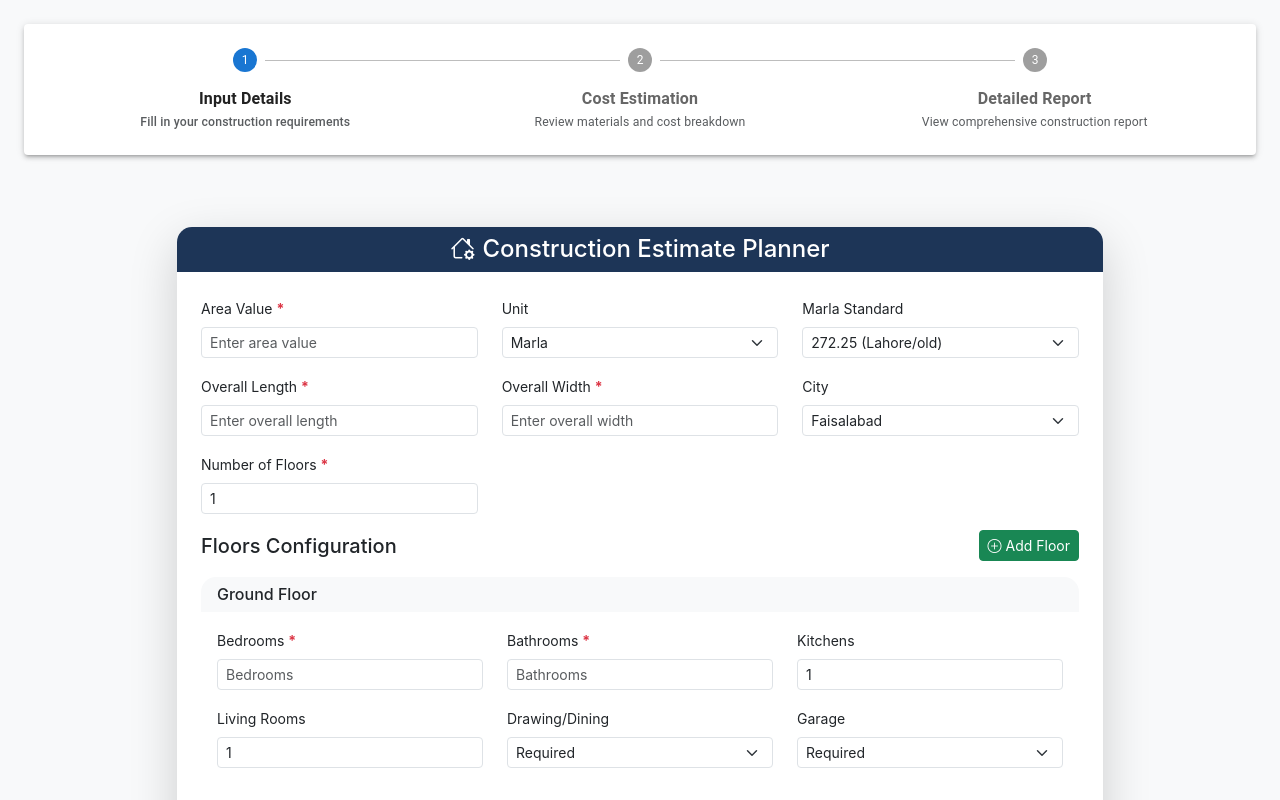
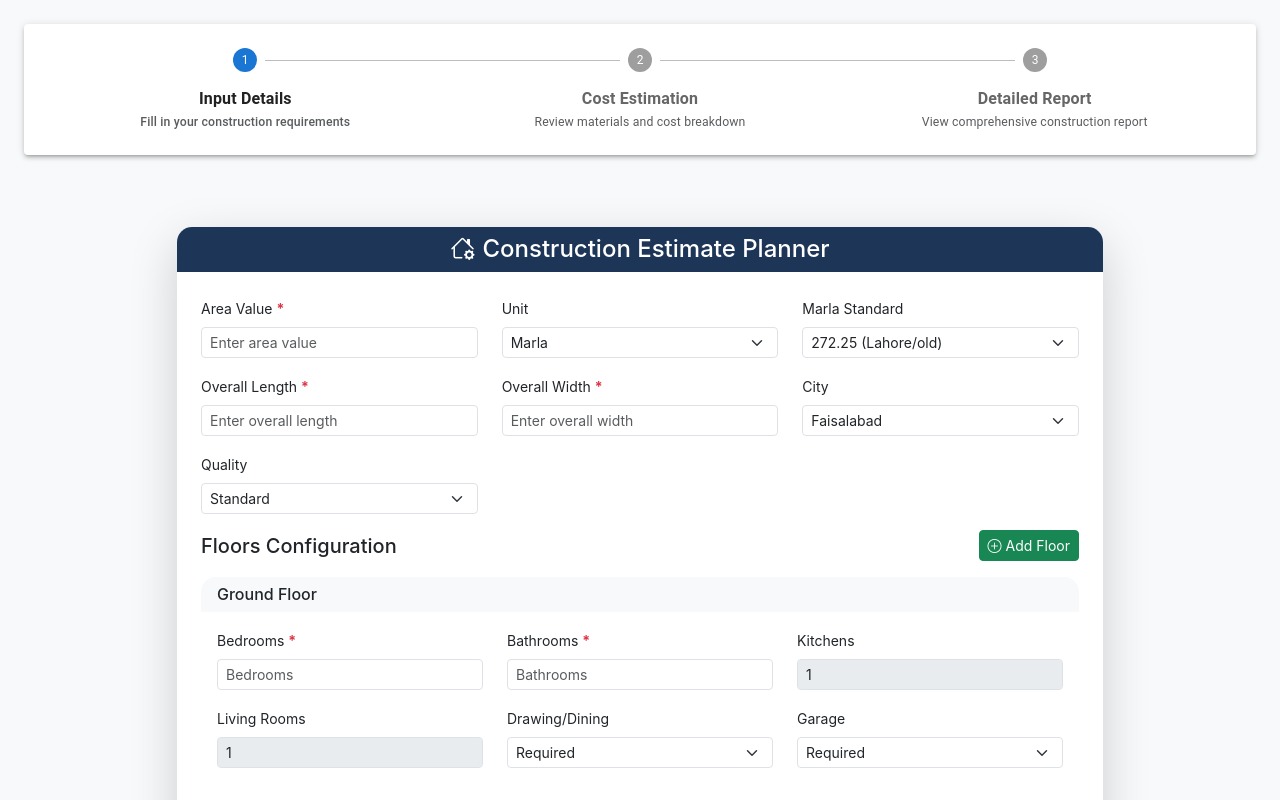
Before and after one commit to Muhammad-Awais-Lala/construction-planer, a React (Create React App) app: page / in a window 1280 px wide. Shown: the top 800 px of the page. Built offline with nearby package versions, Linux system fonts and the light colour scheme.

Commit message:
seprate the data  for each room floor fix to two

```diff
--- a/src/components/EstimatePlanner.js
+++ b/src/components/EstimatePlanner.js
@@ -226,7 +226,7 @@ const EstimatePlanner = ({ onEstimateComplete }) => {
 
   const addFloor = () => {
     const currentFloorsCount = floors.length;
-    if (currentFloorsCount >= 3) return; // Maximum 3 floors allowed
+    if (currentFloorsCount >= 2) return; // Maximum 3 floors allowed
 
     const newFloor = {
       floorNumber: currentFloorsCount + 1,
@@ -322,10 +322,8 @@ const EstimatePlanner = ({ onEstimateComplete }) => {
     setLoading(true);
 
     try {
-      // Calculate totals from all floors
-      const totalBedrooms = floors.reduce((sum, floor) => sum + parseInt(floor.bedrooms || 0), 0);
-      const totalBathrooms = floors.reduce((sum, floor) => sum + parseInt(floor.bathrooms || 0), 0);
-      const totalLivingRooms = floors.reduce((sum, floor) => sum + parseInt(floor.livingRooms || 0), 0);
+      // Use only Ground Floor (index 0) values for main keys
+      const groundFloor = floors[0] || {};
 
       const payload = {
         area_value: formData.areaValue ? parseFloat(formData.areaValue) : undefined,
@@ -335,18 +333,20 @@ const EstimatePlanner = ({ onEstimateComplete }) => {
         city: formData.city,
         overall_length: formData.overallLength ? parseFloat(formData.overallLength) : undefined,
         overall_width: formData.overallWidth ? parseFloat(formData.overallWidth) : undefined,
-        bedrooms: totalBedrooms,
-        bathrooms: totalBathrooms,
-        living_rooms: totalLivingRooms,
+        bedrooms: groundFloor.bedrooms ? parseInt(groundFloor.bedrooms) : undefined,
+        bathrooms: groundFloor.bathrooms ? parseInt(groundFloor.bathrooms) : undefined,
+        living_rooms: groundFloor.livingRooms ? parseInt(groundFloor.livingRooms) : undefined,
         drawing_dining: floors[0]?.drawingDining || 'Required',
         garage: floors[0]?.garage || 'Required',
         floors: formData.numberOfFloors ? parseFloat(formData.numberOfFloors) : undefined,
         extra_features: formData.extraFeatures,
         style: formData.style,
-        floors_detail: floors.map(floor => ({
-          ...floor,
-          floorName: getFloorName(floor.floorNumber)
-        }))
+        floors_detail: floors
+          .filter(floor => floor.floorNumber !== 1) // Remove ground floor (floorNumber 1)
+          .map(floor => ({
+            ...floor,
+            floorName: getFloorName(floor.floorNumber)
+          }))
       };
 
       console.log('Payload:', payload);
@@ -361,6 +361,12 @@ const EstimatePlanner = ({ onEstimateComplete }) => {
         onEstimateComplete(responseData);
       }
     } catch (error) {
+      // Log server response for debugging 500 errors
+      // eslint-disable-next-line no-console
+      console.error('Estimate API error:', {
+        status: error.response?.status,
+        data: error.response?.data,
+      });
       window.toastify('Failed to generate estimate', 'error');
     } finally {
       setLoading(false);
@@ -477,7 +483,7 @@ const EstimatePlanner = ({ onEstimateComplete }) => {
                     </div>
 
                     {/* Number of Floors - Now auto-calculated */}
-                    <div className="col-lg-4 col-md-6 mb-3">
+                    <div className="col-lg-4 col-md-6 mb-3 d-none">
                       <label htmlFor="numberOfFloors" className="form-label small">Number of Floors <span className="text-danger fw-bolder">*</span></label>
                       <input
                         type="number"
@@ -492,7 +498,25 @@ const EstimatePlanner = ({ onEstimateComplete }) => {
                       />
                       {errors.numberOfFloors && <div className="invalid-feedback">{errors.numberOfFloors}</div>}
                     </div>
+
+                         {/* Quality */}
+                    <div className="col-lg-4 col-md-6  mb-3">
+                    <label htmlFor="quality" className="form-label small">Quality</label>
+                    <select
+                      className="form-select form-select-sm"
+                      id="quality"
+                      name="quality"
+                      value={formData.quality}
+                      onChange={handleInputChange}
+                    >
+                      <option value="Standard">Standard</option>
+                      <option value="Economy">Economy</option>
+                      <option value="Premium">Premium</option>
+                    </select>
                   </div>
+                  </div>
+
+
 
                   {/* Dynamic Floors Section */}
                     <div className="mb-4">
@@ -567,6 +591,8 @@ const EstimatePlanner = ({ onEstimateComplete }) => {
                                 onChange={(e) => handleFloorChange(index, 'kitchens', e.target.value)}
                                 placeholder="Kitchens"
                                 min="1"
+                                // readOnly
+                                disabled
                               />
                             </div>
 
@@ -580,6 +606,7 @@ const EstimatePlanner = ({ onEstimateComplete }) => {
                                 onChange={(e) => handleFloorChange(index, 'livingRooms', e.target.value)}
                                 placeholder="Living Rooms"
                                 min="1"
+                                disabled
                               />
                             </div>
 
--- a/src/components/EstimateResult.js
+++ b/src/components/EstimateResult.js
@@ -153,7 +153,7 @@
                   </tbody>
                 </table>
                 <div className="text-end mt-2">
-                  <span className="fw-bold small"><i className="bi bi-calculator me-2"></i>{floorLabel} Total: Rs. {formatNumber(Math.round(floorTotal))}</span>
+                  <span className="fw-bold"><i className="bi bi-calculator me-2"></i>{floorLabel} Total: Rs. {formatNumber(Math.round(floorTotal))}</span>
                 </div>
               </div>
             </div>
```
